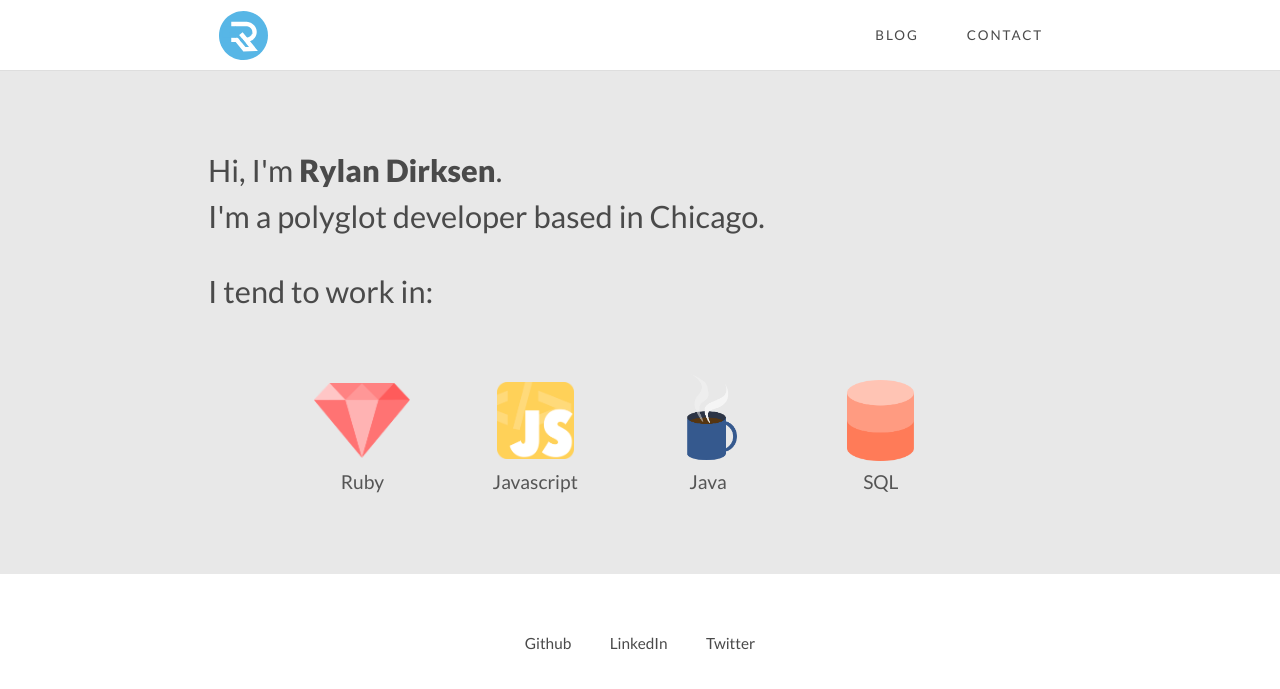
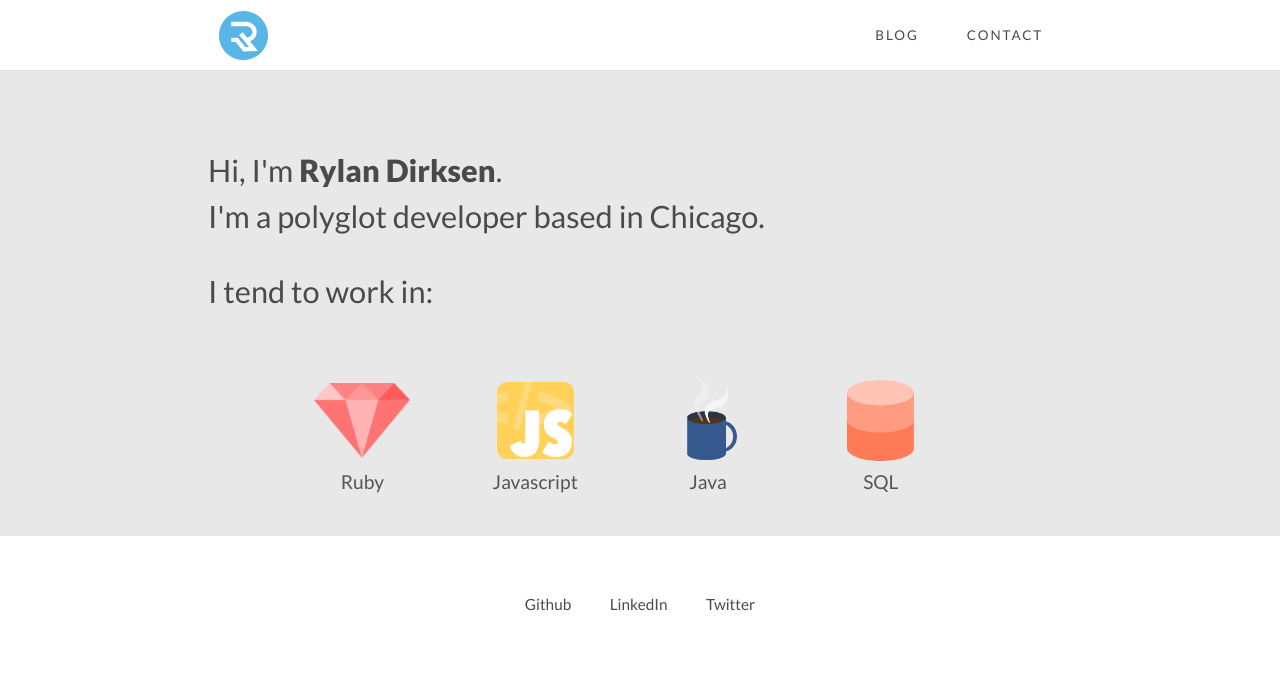
Before and after one commit to rylo/rylo.github.io, a Jekyll site: the page built from index.html, in a window 1280 px wide. Shown: the top 689 px of the page. Built offline with Jekyll 4.4.1, drawn with Linux system fonts in a browser that asks for light colours; nearby versions of some CDN libraries.

Commit message:
[Design] makes the hero more mobile-friendly

```diff
--- a/css/main.css
+++ b/css/main.css
@@ -115,7 +115,7 @@
 
 .hero {
   background-color: #e8e8e8;
-  padding: 4rem;
+  padding: 4rem 2rem 2rem 2rem;
 }
 
 .short-bio {
```
